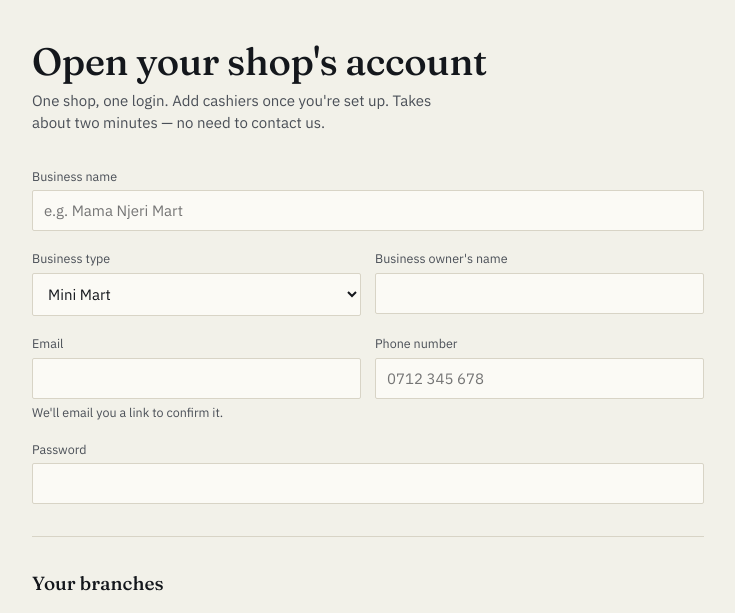
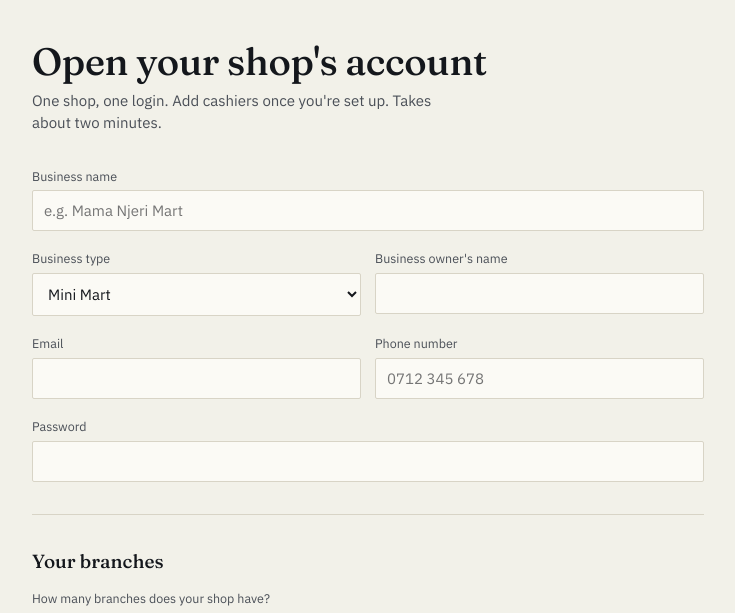
Before and after one commit to collins05-munene/pos, a Django app: template tenants/templates/tenants/signup.html in a window 1280 px wide. Shown: the part 72-685 px from the top of the page, without its empty margins (272-1007 px from the left). Run offline with Django 5.2, Linux system fonts and the light colour scheme; the template is opened without the code that fills it, so the values that code supplies are empty.

Commit message:
Removed AI flop text

```diff
--- a/billing/conf.py
+++ b/billing/conf.py
@@ -26,7 +26,7 @@ DEFAULTS = {
     "COMPANY_PHONE": "0790342156",
     "COMPANY_EMAIL": "unisalesystems@gmail.com",
     "RECEIPT_FOOTER": "Thank you for your business.",
-    "SITE_URL": "https://pos-wctc.onrender.com",
+    "SITE_URL": "unisalesystems.store",
 }
 
 
--- a/tenants/templates/tenants/signup.html
+++ b/tenants/templates/tenants/signup.html
@@ -17,7 +17,7 @@
 <main>
   <div class="wrap">
     <h1>Open your shop's account</h1>
-    <p class="lede">One shop, one login. Add cashiers once you're set up. Takes about two minutes &mdash; no need to contact us.</p>
+    <p class="lede">One shop, one login. Add cashiers once you're set up. Takes about two minutes.</p>
 
     <div id="alert" class="alert bad" role="alert"></div>
 
@@ -51,7 +51,6 @@
         <div class="field" data-field="email">
           <label for="email">Email</label>
           <input id="email" name="email" type="email" autocomplete="email" required>
-          <div class="plan-note" style="margin:4px 0 0;">We'll email you a link to confirm it.</div>
           <div class="err"></div>
         </div>
         <div class="field" data-field="phone">
--- a/users/templates/users/login.html
+++ b/users/templates/users/login.html
@@ -43,7 +43,7 @@
             {% endif %}
 
             <div class="form-group">
-                <label for="id_shop_code">Shop code <span class="field-hint">(staff only &mdash; owners leave this empty)</span></label>
+                <label for="id_shop_code">Shop code</label>
                 <input type="text" name="shop_code" id="id_shop_code" value="{{ form.shop_code.value|default_if_none:'' }}"
                        placeholder="e.g. mama-njeri-mart" autocapitalize="none" autocorrect="off" spellcheck="false">
             </div>
@@ -78,7 +78,6 @@
 </div>
 
 <script>
-    // Remember the shop code on this device so cashiers only type username + password each shift.
     (function () {
         const codeInput = document.getElementById('id_shop_code');
         const KEY = 'unisale_shop_code';
```
